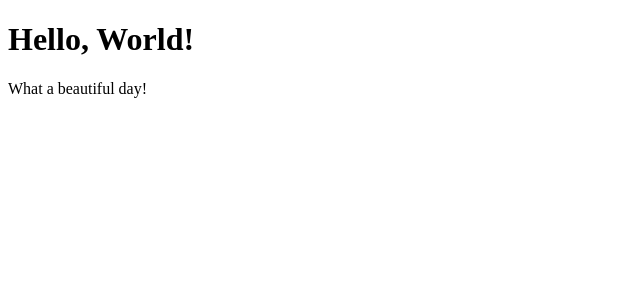
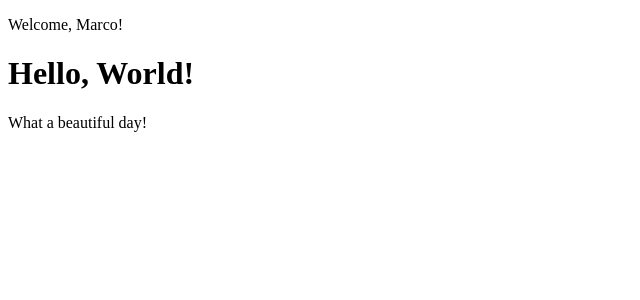
Before and after one commit to MarkupMonkey/react-project, a React (Create React App) app: page / in a window 1280 px wide. Shown: the top 300 px of the page, without its empty margins (0-640 px from the left). Built offline with nearby package versions, Linux system fonts and the light colour scheme.

Commit message:
exercise props 01 done

```diff
--- a/src/App.js
+++ b/src/App.js
@@ -1,12 +1,17 @@
 import React from "react";
 import Hello from "./Hello"
+import Welcome from "./Welcome"
 
-class Data extends React.Component{
-    render(){
-        return(
-            <div>
-                <Hello/>
-            </div>
+class Data extends React.Component {
+    render() {
+        return (
+            <>
+                <div>
+                    <Welcome name='Marco'/>
+                    <Hello />
+                </div>
+
+            </>
         )
     }
 }
--- /dev/null
+++ b/src/Welcome.js
@@ -0,0 +1,12 @@
+import React from "react";
+
+class Welcome extends React.Component{
+    render(){
+        return(
+             <p>Welcome, {this.props.name}!</p>
+        )
+
+    }
+}
+
+export default Welcome
```
